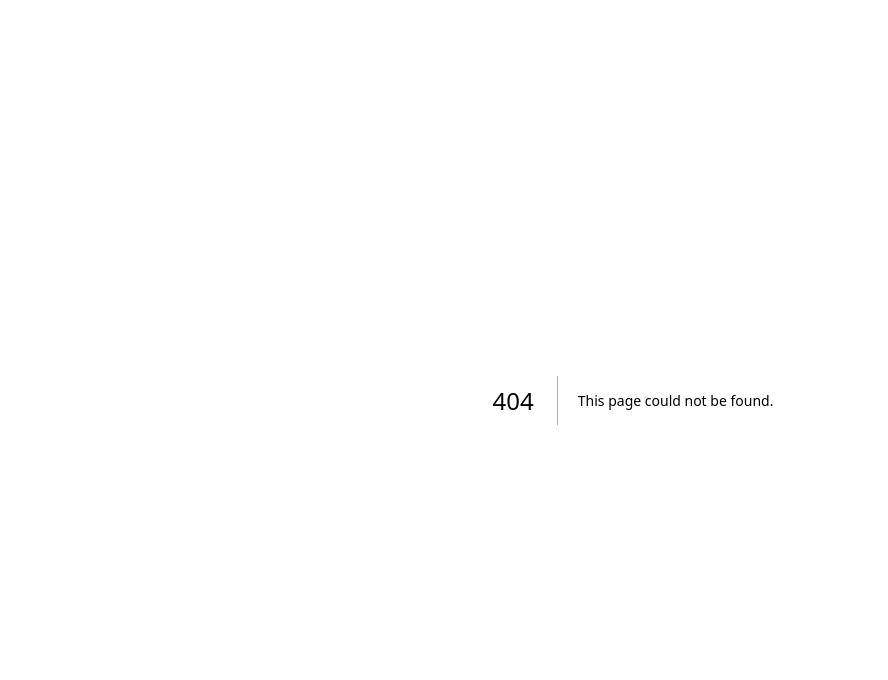
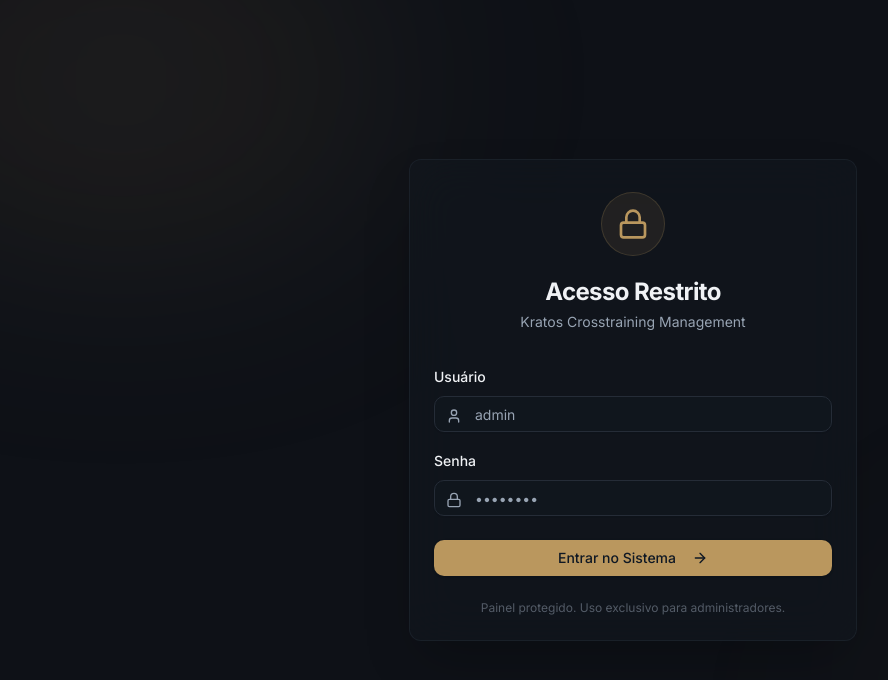
Before and after one commit to joaomarcos08/Kratos-Crosstraining, a Next.js app: page /login in a window 1280 px wide. Before the commit this address had no page. Shown: the top 680 px of the page, without its empty margins (7-895 px from the left). Built offline with nearby package versions, Linux system fonts and the light colour scheme.

Commit message:
Implement Login UI, APIs, Middleware and Logout

```diff
--- /dev/null
+++ b/src/app/api/auth/login/route.ts
@@ -0,0 +1,51 @@
+import { NextResponse } from 'next/server';
+import { createClient } from '@supabase/supabase-js';
+
+const supabaseUrl = process.env.NEXT_PUBLIC_SUPABASE_URL || '';
+const supabaseServiceKey = process.env.SUPABASE_SERVICE_ROLE_KEY || '';
+
+const supabaseAdmin = createClient(supabaseUrl, supabaseServiceKey);
+
+export async function POST(request: Request) {
+    try {
+        const body = await request.json();
+        const { username, password } = body;
+
+        if (!username || !password) {
+            return NextResponse.json({ success: false, error: 'Usuário e senha são obrigatórios.' }, { status: 400 });
+        }
+
+        // Consultar tabela manual de admins no Supabase
+        const { data, error } = await supabaseAdmin
+            .from('admins')
+            .select('id, username')
+            .eq('username', username)
+            .eq('password', password)
+            .single();
+
+        if (error || !data) {
+            return NextResponse.json({ success: false, error: 'Credenciais inválidas.' }, { status: 401 });
+        }
+
+        // Login bem sucedido. Criar Cookie.
+        const response = NextResponse.json({ success: true, message: 'Login realizado com sucesso.' });
+
+        // Seta um cookie chamado 'auth_token'.
+        // HTTP-Only = Não acessível por JavaScript (mais seguro contra XSS)
+        // Secure = Só trafega em HTTPS (importante na Vercel)
+        response.cookies.set({
+            name: 'auth_token',
+            value: data.id,
+            httpOnly: true,
+            secure: process.env.NODE_ENV === 'production',
+            sameSite: 'strict',
+            path: '/', // Válido pro site todo
+            maxAge: 60 * 60 * 24 * 7 // Expira em 7 dias
+        });
+
+        return response;
+
+    } catch (err: any) {
+        return NextResponse.json({ success: false, error: err.message }, { status: 500 });
+    }
+}
--- /dev/null
+++ b/src/app/api/auth/logout/route.ts
@@ -0,0 +1,10 @@
+import { NextResponse } from 'next/server';
+
+export async function POST() {
+    const response = NextResponse.json({ success: true, message: 'Logout realizado com sucesso.' });
+
+    // Remove o cookie para deslogar
+    response.cookies.delete('auth_token');
+
+    return response;
+}
--- /dev/null
+++ b/src/app/login/page.tsx
@@ -0,0 +1,131 @@
+"use client"
+
+import { useState } from 'react'
+import { useRouter } from 'next/navigation'
+import { Card, CardContent, CardDescription, CardHeader, CardTitle, CardFooter } from '@/components/ui/card'
+import { Input } from '@/components/ui/input'
+import { Button } from '@/components/ui/button'
+import { Label } from '@/components/ui/label'
+import { ArrowRight, Lock, User, Loader2 } from 'lucide-react'
+
+export default function LoginPage() {
+  const [username, setUsername] = useState('')
+  const [password, setPassword] = useState('')
+  const [error, setError] = useState('')
+  const [isLoading, setIsLoading] = useState(false)
+  const router = useRouter()
+
+  const handleLogin = async (e: React.FormEvent) => {
+    e.preventDefault()
+    setError('')
+    setIsLoading(true)
+
+    try {
+      const res = await fetch('/api/auth/login', {
+        method: 'POST',
+        headers: { 'Content-Type': 'application/json' },
+        body: JSON.stringify({ username, password })
+      })
+
+      const data = await res.json()
+
+      if (!res.ok) {
+        throw new Error(data.error || 'Erro ao realizar login')
+      }
+
+      // Sucesso! Redireciona para o painel principal
+      router.push('/')
+      router.refresh() // Força atualização pra middleware pegar o cookie
+
+    } catch (err: any) {
+      setError(err.message)
+    } finally {
+      setIsLoading(false)
+    }
+  }
+
+  return (
+    <div className="min-h-screen bg-[#0E1117] flex items-center justify-center p-4 relative overflow-hidden">
+
+      {/* Background decoration */}
+      <div className="absolute top-[-10%] left-[-10%] w-[40%] h-[40%] rounded-full bg-primary/10 blur-[120px] pointer-events-none" />
+      <div className="absolute bottom-[-10%] right-[-10%] w-[40%] h-[40%] rounded-full bg-primary/5 blur-[120px] pointer-events-none" />
+
+      <Card className="w-full max-w-md border-border/50 bg-background/50 backdrop-blur-xl shadow-2xl z-10">
+        <CardHeader className="space-y-1 pb-8 pt-8">
+          <div className="flex justify-center mb-4">
+            <div className="w-16 h-16 rounded-full bg-primary/10 flex items-center justify-center border border-primary/20">
+              <Lock className="w-8 h-8 text-primary" />
+            </div>
+          </div>
+          <CardTitle className="text-2xl font-bold text-center">Acesso Restrito</CardTitle>
+          <CardDescription className="text-center text-muted-foreground">
+            Kratos Crosstraining Management
+          </CardDescription>
+        </CardHeader>
+
+        <CardContent>
+          <form onSubmit={handleLogin} className="space-y-4">
+            <div className="space-y-2">
+              <Label htmlFor="username">Usuário</Label>
+              <div className="relative">
+                <User className="absolute left-3 top-3 h-4 w-4 text-muted-foreground" />
+                <Input
+                  id="username"
+                  placeholder="admin"
+                  className="pl-10 bg-background/50"
+                  value={username}
+                  onChange={(e) => setUsername(e.target.value)}
+                  disabled={isLoading}
+                  required
+                />
+              </div>
+            </div>
+
+            <div className="space-y-2 pb-2">
+              <Label htmlFor="password">Senha</Label>
+              <div className="relative">
+                <Lock className="absolute left-3 top-3 h-4 w-4 text-muted-foreground" />
+                <Input
+                  id="password"
+                  type="password"
+                  placeholder="••••••••"
+                  className="pl-10 bg-background/50"
+                  value={password}
+                  onChange={(e) => setPassword(e.target.value)}
+                  disabled={isLoading}
+                  required
+                />
+              </div>
+            </div>
+
+            {error && (
+              <div className="p-3 text-sm text-red-500 bg-red-500/10 border border-red-500/20 rounded-md">
+                {error}
+              </div>
+            )}
+
+            <Button type="submit" className="w-full" disabled={isLoading}>
+              {isLoading ? (
+                <>
+                  <Loader2 className="mr-2 h-4 w-4 animate-spin" />
+                  Autenticando...
+                </>
+              ) : (
+                <>
+                  Entrar no Sistema
+                  <ArrowRight className="ml-2 h-4 w-4" />
+                </>
+              )}
+            </Button>
+          </form>
+        </CardContent>
+        <CardFooter className="flex justify-center pb-6">
+          <p className="text-xs text-muted-foreground/50">
+            Painel protegido. Uso exclusivo para administradores.
+          </p>
+        </CardFooter>
+      </Card>
+    </div>
+  )
+}
--- a/src/app/page.tsx
+++ b/src/app/page.tsx
@@ -8,13 +8,14 @@ import { Table, TableBody, TableCell, TableHead, TableHeader, TableRow } from "@
 import { Badge } from "@/components/ui/badge"
 import { Button } from "@/components/ui/button"
 import { Input } from "@/components/ui/input"
-import { ArrowUpRight, Users, UserX, DollarSign, Filter, Loader2, MousePointerClick, Search, Smartphone, QrCode, Edit2 } from "lucide-react"
+import { ArrowUpRight, Users, UserX, DollarSign, Filter, Loader2, MousePointerClick, Search, Smartphone, QrCode, Edit2, LogOut } from "lucide-react"
 import { Tabs, TabsContent, TabsList, TabsTrigger } from "@/components/ui/tabs"
 import { Dialog, DialogContent, DialogHeader, DialogTitle, DialogFooter, DialogDescription } from "@/components/ui/dialog"
 import { Label } from "@/components/ui/label"
 import { StudentForm } from "@/components/shared/student-form"
 import { supabase } from "@/lib/supabase/client"
 import { toast } from "sonner"
+import { useRouter } from "next/navigation"
 
 type StudentWithStatus = {
     id: string;
@@ -34,6 +35,7 @@ export default function DashboardPage() {
     const [students, setStudents] = React.useState<StudentWithStatus[]>([])
     const [isLoading, setIsLoading] = React.useState(true)
     const [stats, setStats] = React.useState({ revenue: 0, defaulters: 0, active: 0 })
+    const router = useRouter()
 
     // WhatsApp State
     const [qrCode, setQrCode] = React.useState<string | null>(null)
@@ -406,12 +408,28 @@ export default function DashboardPage() {
         }
     }
 
+    async function handleLogout() {
+        try {
+            await fetch('/api/auth/logout', { method: 'POST' })
+            toast.success("Logoff realizado")
+            router.push('/login')
+            router.refresh()
+        } catch (e) {
+            console.error(e)
+        }
+    }
+
     return (
         <div className="flex-1 space-y-4 p-8 pt-6">
             <div className="flex items-center justify-between space-y-2">
                 <div className="flex items-center gap-3">
                     <Image src="/logo.jpg" alt="Kratos Crosstraining Logo" width={48} height={48} className="rounded-md shadow-sm border border-border/50" />
-                    <h2 className="text-3xl font-bold tracking-tight">Kratos Crosstraining</h2>
+                    <div className="flex items-center gap-4">
+                        <h2 className="text-3xl font-bold tracking-tight">Kratos Crosstraining</h2>
+                        <Button variant="ghost" size="icon" onClick={handleLogout} className="text-muted-foreground hover:text-red-400" title="Sair do sistema">
+                            <LogOut className="h-5 w-5" />
+                        </Button>
+                    </div>
                 </div>
                 <div className="flex items-center space-x-2">
                     <Button onClick={fetchData} variant="outline" size="sm" disabled={isLoading || isBilling}>
--- /dev/null
+++ b/src/middleware.ts
@@ -0,0 +1,42 @@
+import { NextResponse } from 'next/server'
+import type { NextRequest } from 'next/server'
+
+export function middleware(request: NextRequest) {
+  // Obter o cookie de autenticação
+  const authToken = request.cookies.get('auth_token')?.value
+
+  // Caminhos que não requerem autenticação
+  const isAuthPage = request.nextUrl.pathname.startsWith('/login')
+  const isApiRoute = request.nextUrl.pathname.startsWith('/api/')
+
+  // Se for uma rota de API (por exemplo, a de cobrança via Vercel Cron), passa direto
+  // A segurança da API de cobrança já é feita pelo CRON_SECRET no próprio arquivo
+  if (isApiRoute) {
+    return NextResponse.next()
+  }
+
+  // Se o usuário não estiver logado e tentar acessar uma página protegida (como a raiz '/')
+  if (!authToken && !isAuthPage) {
+    return NextResponse.redirect(new URL('/login', request.url))
+  }
+
+  // Se o usuário já estiver logado e tentar acessar a página de login, manda de volta pro painel
+  if (authToken && isAuthPage) {
+    return NextResponse.redirect(new URL('/', request.url))
+  }
+
+  return NextResponse.next()
+}
+
+// Configurar em quais caminhos este middleware deve rodar
+export const config = {
+  matcher: [
+    /*
+     * Match all request paths except for the ones starting with:
+     * - _next/static (static files)
+     * - _next/image (image optimization files)
+     * - favicon.ico (favicon file)
+     */
+    '/((?!_next/static|_next/image|favicon.ico).*)',
+  ],
+}
```
